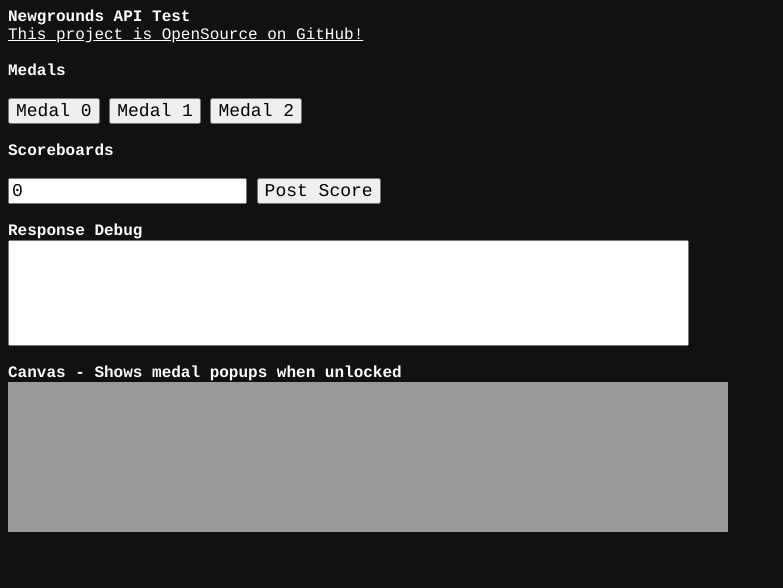
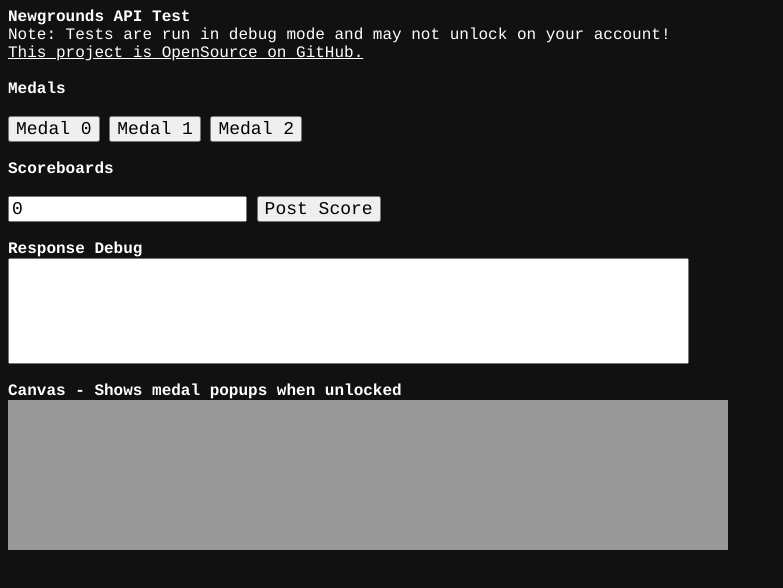
Before and after one commit to KilledByAPixel/newgrounds, a plain HTML site: page index.html in a window 1280 px wide. Shown: the whole page, without its empty margins (0-783 px from the left). Drawn offline with Linux system fonts and the light colour scheme; no server answers.

Commit message:
Add files via upload

```diff
--- a/index.html
+++ b/index.html
@@ -21,7 +21,9 @@
 <body bgcolor=#111>
 <b>Newgrounds API Test</b>
 <br>
-<a href=https://github.com/KilledByAPixel/newgrounds target=_blank>This project is OpenSource on GitHub!</a>
+Note: Tests are run in debug mode and may not unlock on your account!
+<br>
+<a href=https://github.com/KilledByAPixel/newgrounds target=_blank>This project is OpenSource on GitHub.</a>
 <br><br>
 <b>Medals</b>
 <div id=div_medals></div>
```
